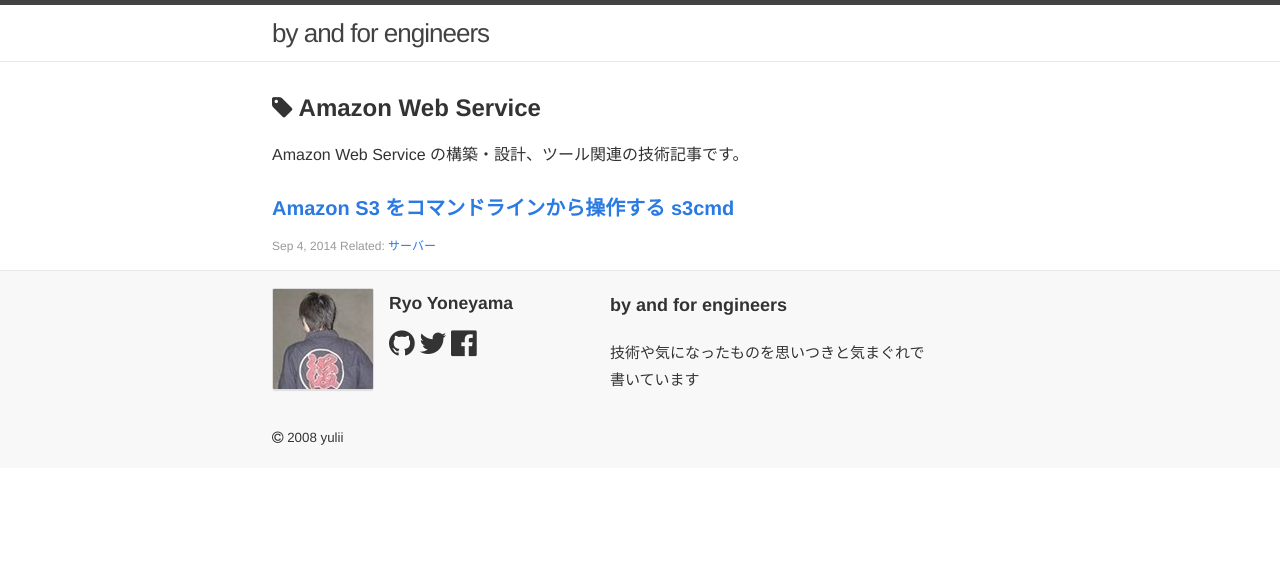
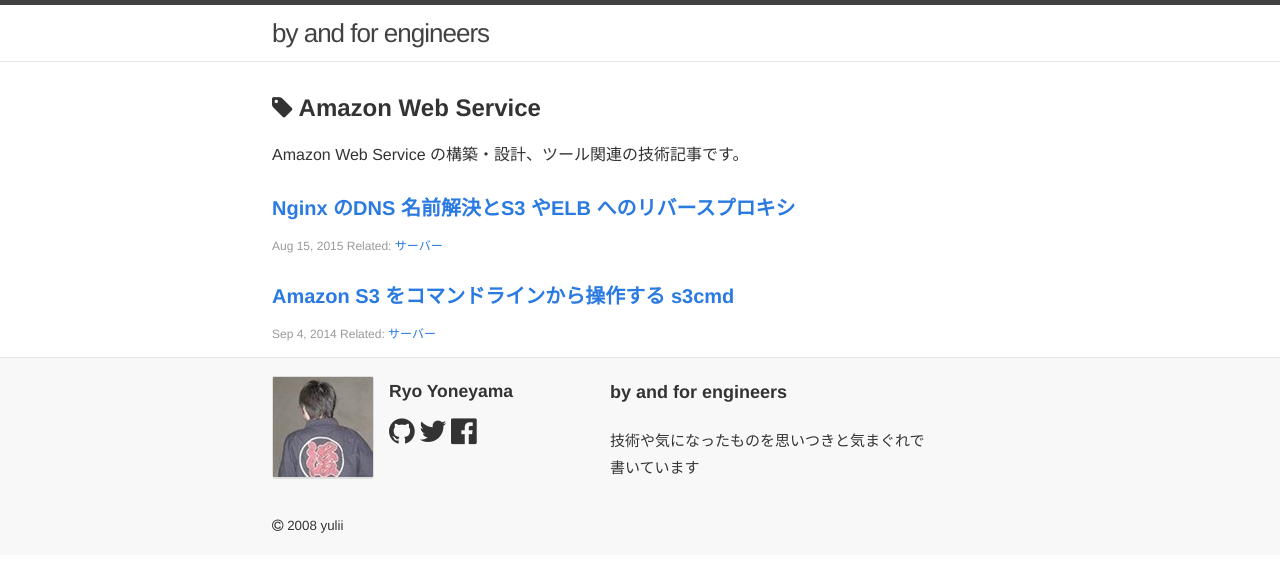
Before and after one commit to yulii/yulii.github.io, a Jekyll site: the page built from tags/aws.md, in a window 1280 px wide. Shown: the top 572 px of the page. Built offline with Jekyll 4.4.1, drawn with Linux system fonts in a browser that asks for light colours; nearby versions of some CDN libraries; Markdown is read by kramdown in place of the engine named in the settings; some of the changed lines change nothing that is shown.

Commit message:
create post

````diff
--- a/_config.yml
+++ b/_config.yml
@@ -9,9 +9,15 @@
 timezone: "Asia/Tokyo"
 
 # Build
+exclude: ["bin", "vendor", "Gemfile", "Gemfile.lock"]
 permalink: /:title-:year:month:day.html
 markdown: redcarpet
-exclude: ["bin", "vendor", "Gemfile", "Gemfile.lock"]
+redcarpet:
+  extensions: [
+    "footnotes",
+    "strikethrough",
+    "tables"
+  ]
 
 # Pagination
 paginate: 5
--- /dev/null
+++ b/_posts/2015/2015-08-15-nginx-dns-cache.md
@@ -0,0 +1,71 @@
+---
+layout: post
+title:  "Nginx のDNS 名前解決とS3 やELB へのリバースプロキシ"
+date:   2015-08-15 17:51:23 UTC+9
+category: server
+tags: nginx aws
+---
+
+Nginx をフロントに立てて、バックエンドをごにょごにょするといろいろ捗ると思います。
+ただ、バックエンドがAWS のようにAuto Scaling が働く場合、IP アドレスが変わってトラブルになることがあります。
+
+## リバースプロキシの設定
+
+`proxy_pass` にURI 指定すると、リクエストを転送処理できます。
+必要に応じて `proxy_set_header`, `proxy_hide_header` を指定する事で、転送先サーバーにリクエストヘッダーを送信できます。
+
+```
+server {
+  listen      80;
+  server_name example.com;
+
+  location / {
+    proxy_pass http://proxy.example.com;
+  }
+}
+```
+
+
+### Nginx 内部の名前解決
+
+デフォルトの挙動として、Nginx は起動時に名前解決を行いIP アドレスをキャッシュします。
+AWS のELB やS3 などのエンドポイントのように、一定期間でIP アドレスが動的に変更される場合は問題が発生します。
+サーバーをIP アドレスで指定している場合、サーバーネームのIP が変更されない場合は特に問題ありません。
+
+`resolver` にDNS を指定することで定期的に名前解決を行ってくれます。
+また、デフォルトではDNS のTTL の時間だけキャッシュしてくれるようです。
+`valid` を指定することでキャッシュ時間をNginx 側で制御できます。
+
+```
+server {
+  listen      80;
+  server_name example.com;
+
+  location / {
+    resolver 8.8.8.8;
+    proxy_pass http://proxy.example.com;
+  }
+}
+```
+
+_cf. [resolver ディレクティブ](http://nginx.org/en/docs/http/ngx_http_core_module.html#resolver)_
+
+## S3 やELB へのリバースプロキシ
+
+VPC 内のインスタンスであれば、AWS が自動的に割当てたDNS サーバーを利用することできます。
+IP アドレスは、VPC ネットワーク範囲のベースに「プラス 2」した IP アドレスです。
+VPC の CIDR 範囲が `10.0.0.0/16` である場合、DNS サーバーの IP アドレスは `10.0.0.2` です。
+
+```
+server {
+  listen      80;
+  server_name example.com;
+
+  location / {
+    resolver 10.0.0.2 valid=5s;
+    proxy_pass http://proxy.example.com;
+  }
+}
+```
+
+逆にDNS への問い合わせが不要なら `resolver` は指定せずにNginx のキャッシュ任せ or IP アドレス指定にすると良いと思います。
--- a/_sass/_base.scss
+++ b/_sass/_base.scss
@@ -28,6 +28,12 @@
 img {
   max-width: 100%;
   vertical-align: middle;
+}
+
+
+table {
+  border-collapse: collapse;
+  border: 0;
 }
 
 
--- a/_sass/_markdown.scss
+++ b/_sass/_markdown.scss
@@ -21,6 +21,22 @@
 
   li > ul {
     margin-bottom: 0;
+  }
+
+  table {
+    border-bottom: 2px solid $border-color-dark;
+    line-height: 1.4;
+  }
+
+  th {
+    padding: $spacing-unit / 8 $spacing-unit / 4 $spacing-unit / 8 $spacing-unit / 4;
+    border-top:    2px solid $border-color-dark;
+    border-bottom: 2px solid $border-color-dark;
+  }
+
+  td {
+    padding: $spacing-unit / 4;
+    vertical-align: top;
   }
 
   pre {
--- a/css/main.scss
+++ b/css/main.scss
@@ -23,6 +23,7 @@
 $grey-color-dark:  darken($grey-color, 25%);
 
 $border-color-grey: #ddd;
+$border-color-dark: #999;
 
 $on-palm:          600px;
 $on-laptop:        800px;
````
